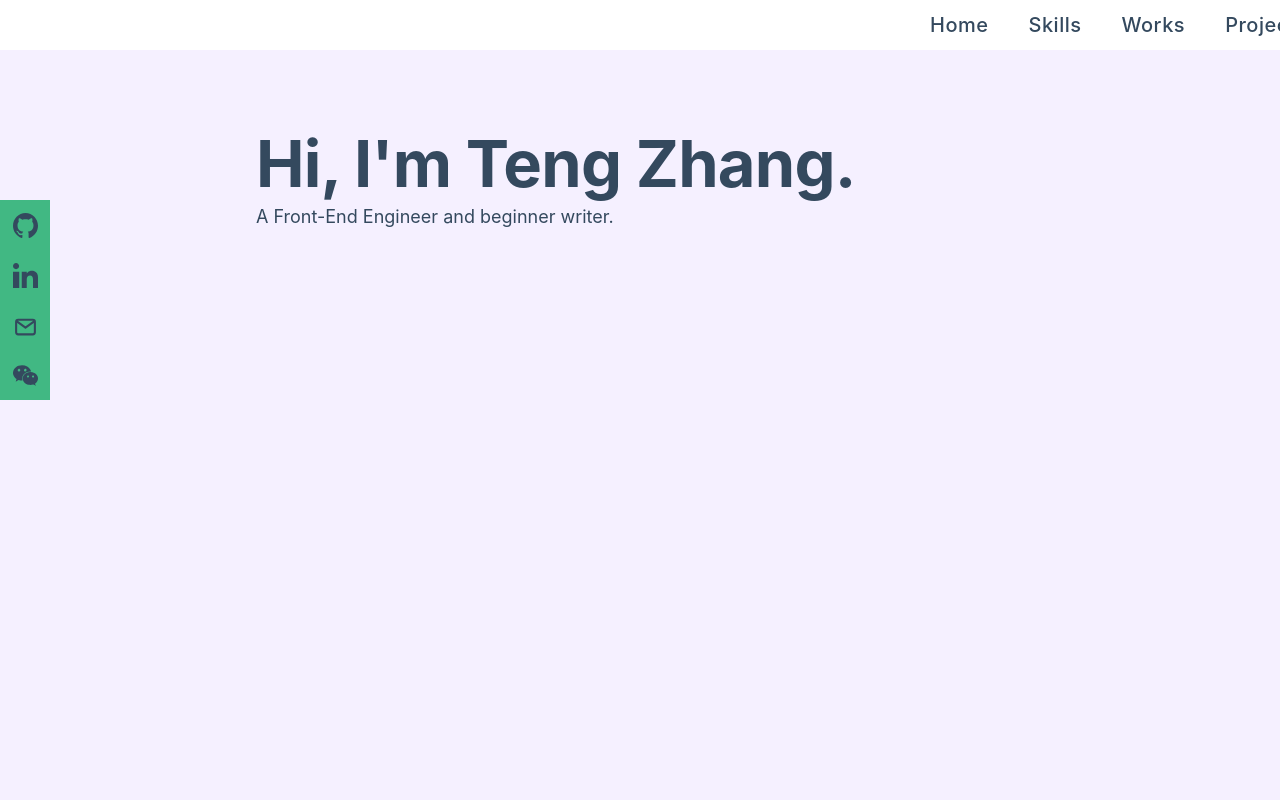
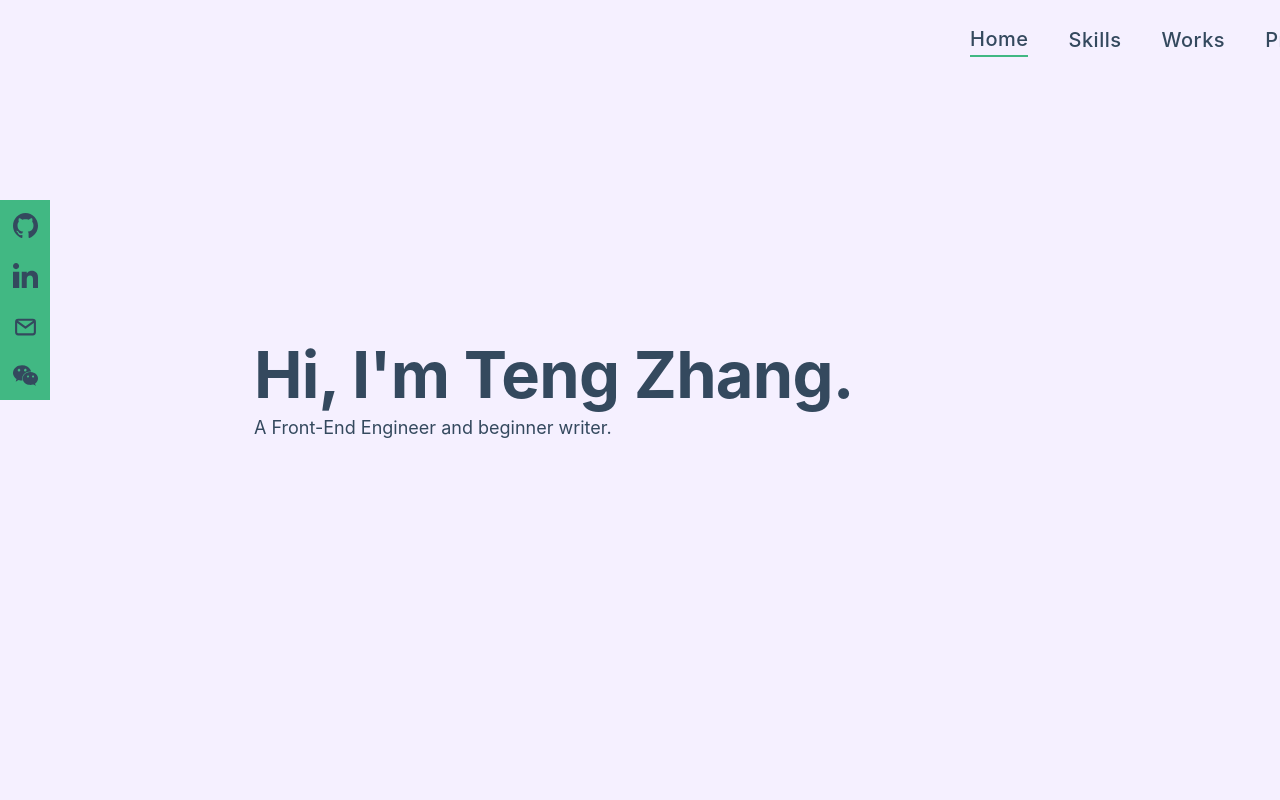
Before and after one commit to tzhang-SSR/vue-portfolio, a Vue app: page / in a window 1280 px wide. Shown: the top 800 px of the page. Built offline with nearby package versions, Linux system fonts and the light colour scheme; the HTML template or start-up script is replaced by a standard one.

Commit message:
fix stlying issues

```diff
--- a/src/assets/main.css
+++ b/src/assets/main.css
@@ -4,6 +4,7 @@ body {
   background-color: #f5f0ff;
   color: #34495E;
   scroll-behavior: smooth;
+
 }
 
 h1 {
@@ -47,9 +48,29 @@ a {
   transition: 0.4s;
 }
 
+/* Set the width and height of the scrollbar */
+::-webkit-scrollbar {
+  width: 10px;
+  height: 10px;
+}
+
+/* Set the background color of the scrollbar */
+::-webkit-scrollbar-track {
+  background-color: #f2f2f2;
+}
+
+/* Set the color and style of the scrollbar thumb */
+::-webkit-scrollbar-thumb {
+  background-color: #888;
+  border-radius: 5px;
+  border: 2px solid #f2f2f2;
+}
+
+
 .container {
   min-height: 100vh;
-  width: 100vw;
+  margin-bottom: 10px;
+  width: calc(100vw - 10px);
 }
 
 .content {
@@ -66,12 +87,3 @@ a {
   transform: translateY(0);
   opacity: 1;
 }
-
-
-@media (min-width: 1024px) {
-  body {
-    display: flex;
-
-  }
-
-}
--- a/src/components/Intro.vue
+++ b/src/components/Intro.vue
@@ -18,9 +18,11 @@ h1 {
   animation: fade-top;
   animation-duration: 2s;
 }
+
 .introContent {
   width: 60%;
-  height: 100%;
+  min-width: 400px;
+  height: 100vh;
   margin: 0 auto;
   display: flex;
   align-items: center;
--- a/src/components/NavBar.vue
+++ b/src/components/NavBar.vue
@@ -30,30 +30,27 @@ export default {
       ],
     };
   },
-
+  mounted() {
+    window.addEventListener("scroll", this.handleScroll);
+  },
+  beforeDestroy() {
+    window.removeEventListener("scroll", this.handleScroll);
+  },
   methods: {
     handleScroll() {
       const scrollY = window.pageYOffset;
-      console.log({ scrollY });
-      //   this.navItems.forEach((item) => {
-      //     const element = document.getElementById(item.id);
-      //     if (element) {
-      //       const sectionTop = element.offsetTop;
-      //       const sectionHeight = element.offsetHeight;
-      //       if (scrollY >= sectionTop && scrollY <= sectionTop + sectionHeight) {
-      //         item.isActive = true;
-      //       } else {
-      //         item.isActive = false;
-      //       }
-      //     }
-      //   });
-    },
-    mounted() {
-      console.log("mounted");
-      window.addEventListener("scroll", this.handleScroll);
-    },
-    beforeDestroy() {
-      window.removeEventListener("scroll", this.handleScroll);
+      this.navItems.forEach((item) => {
+        const element = document.getElementById(item.id);
+        if (element) {
+          const sectionTop = element.offsetTop;
+          const sectionHeight = element.offsetHeight;
+          if (scrollY >= sectionTop && scrollY <= sectionTop + sectionHeight) {
+            item.isActive = true;
+          } else {
+            item.isActive = false;
+          }
+        }
+      });
     },
   },
 };
@@ -63,7 +60,11 @@ export default {
   <div class="navbar">
     <div class="navbarContent">
       <ul class="navItems">
-        <li v-for="item in navItems" :key="item.id">
+        <li
+          v-for="item in navItems"
+          :key="item.id"
+          :class="item.isActive && 'active'"
+        >
           <a :href="item.link">{{ item.title }}</a>
         </li>
       </ul>
@@ -76,13 +77,13 @@ export default {
   top: 0;
   width: 100%;
   min-width: 300px;
-  height: 50px;
+  height: 80px;
   z-index: 100;
-  background-color: #fff;
+  background-color: #f5f0ff;
 }
 .navbarContent {
   position: absolute;
-  right: 50px;
+  right: 10px;
   width: 25%;
   height: 100%;
 }
--- a/src/components/Projects.vue
+++ b/src/components/Projects.vue
@@ -68,11 +68,16 @@ export default {
 .projectCard {
   width: 500px;
   margin: 0 auto;
-  border: 1px solid #ccc;
+  border: 2px solid #34495e;
   border-radius: 5px;
   padding: 20px;
   text-align: center;
+  transition: transform 0.3s;
 }
+.projectCard:hover {
+  transform: scale(1.05);
+}
+
 .projectInfo > * {
   margin-bottom: 10px;
 }
@@ -84,6 +89,10 @@ export default {
 .projectLinks > a {
   margin-right: 10px;
 }
+
+a:hover {
+  border-bottom: 2px solid #41b883;
+}
 .projectStacks > img {
   margin-right: 5px;
 }
--- a/src/components/SectionHeader.vue
+++ b/src/components/SectionHeader.vue
@@ -10,7 +10,7 @@ export default {
   mounted() {
     window.addEventListener("scroll", this.onScroll);
   },
-  destroyed() {
+  beforeDestroy() {
     window.removeEventListener("scroll", this.onScroll);
   },
   methods: {
--- a/src/components/Skills.vue
+++ b/src/components/Skills.vue
@@ -123,6 +123,12 @@ h2 {
   font-size: 38px;
   line-height: 57px;
 }
+img {
+  transition: transform 0.3s;
+}
+img:hover {
+  transform: scale(1.5);
+}
 .skillsContent {
   display: grid;
   grid-template-columns: repeat(2, 1fr);
--- a/src/components/Social.vue
+++ b/src/components/Social.vue
@@ -53,8 +53,8 @@ export default {
         <img :src="social.icon" :alt="social.title" />
       </div>
     </a>
-    <div class="socialRow long">
-      <div class="title">WeChat: ThisAdair</div>
+    <div class="socialRow">
+      <div class="title">ThisAdair</div>
       <div class="icon">
         <img :src="WeChatIcon" alt="wechat" />
       </div>
@@ -72,9 +72,9 @@ export default {
   justify-content: space-between;
   align-items: center;
   font-size: 20px;
-  width: 250px;
+  width: 175px;
   height: 50px;
-  margin-left: -200px;
+  margin-left: -125px;
   padding-left: 10px;
   transition: 0.4s;
   background-color: #41b883;
--- a/src/components/Works.vue
+++ b/src/components/Works.vue
@@ -55,8 +55,7 @@ export default {
   bottom: 0;
   left: 50%;
   width: 2px;
-  background-color: #ccc;
-  transform: translateX(-50%);
+  background-color: #34495e;
 }
 
 .timeline li {
@@ -66,7 +65,6 @@ export default {
   position: relative;
   margin-bottom: 50px;
   padding-left: 50px;
-  /* background-color: red; */
   list-style: none;
 }
 
@@ -83,7 +81,7 @@ export default {
   height: 20px;
   border-radius: 50%;
   background-color: #fff;
-  border: 2px solid #ccc;
+  border: 2px solid #34495e;
   z-index: 2;
 }
 
@@ -93,7 +91,7 @@ export default {
   top: 15px;
   width: 30%;
   height: 2px;
-  background-color: #ccc;
+  background-color: #34495e;
 }
 
 .timeline li:before,
@@ -136,7 +134,7 @@ export default {
   height: 40px;
   left: calc(50% - 20px);
   border-radius: 50%;
-  border: 2px solid #ccc;
+  border: 2px solid #34495e;
   top: 0;
   display: flex;
   align-items: center;
@@ -146,6 +144,6 @@ export default {
   width: 20px;
   height: 20px;
   border-radius: 50%;
-  border: 2px solid #ccc;
+  border: 2px solid #34495e;
 }
 </style>
--- a/src/scrollMixin.js
+++ b/src/scrollMixin.js
@@ -11,7 +11,7 @@ export default {
       this.onScroll(this.$refs[this.refName])
     );
   },
-  destroyed() {
+  beforeDestroy() {
     // Remove event listener for scroll event
     window.removeEventListener("scroll", () =>
       this.onScroll(this.$refs[this.refName])
```
